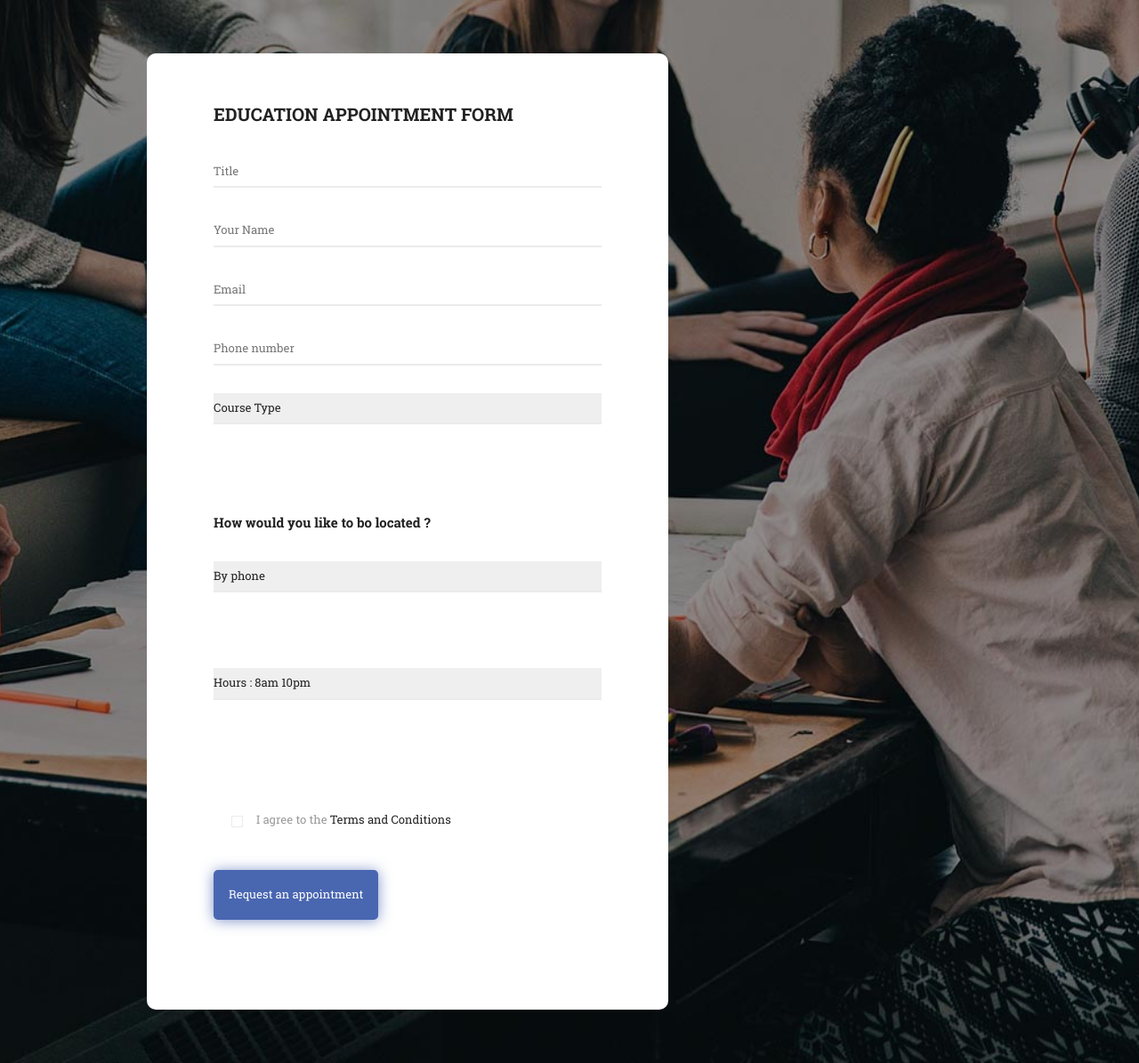
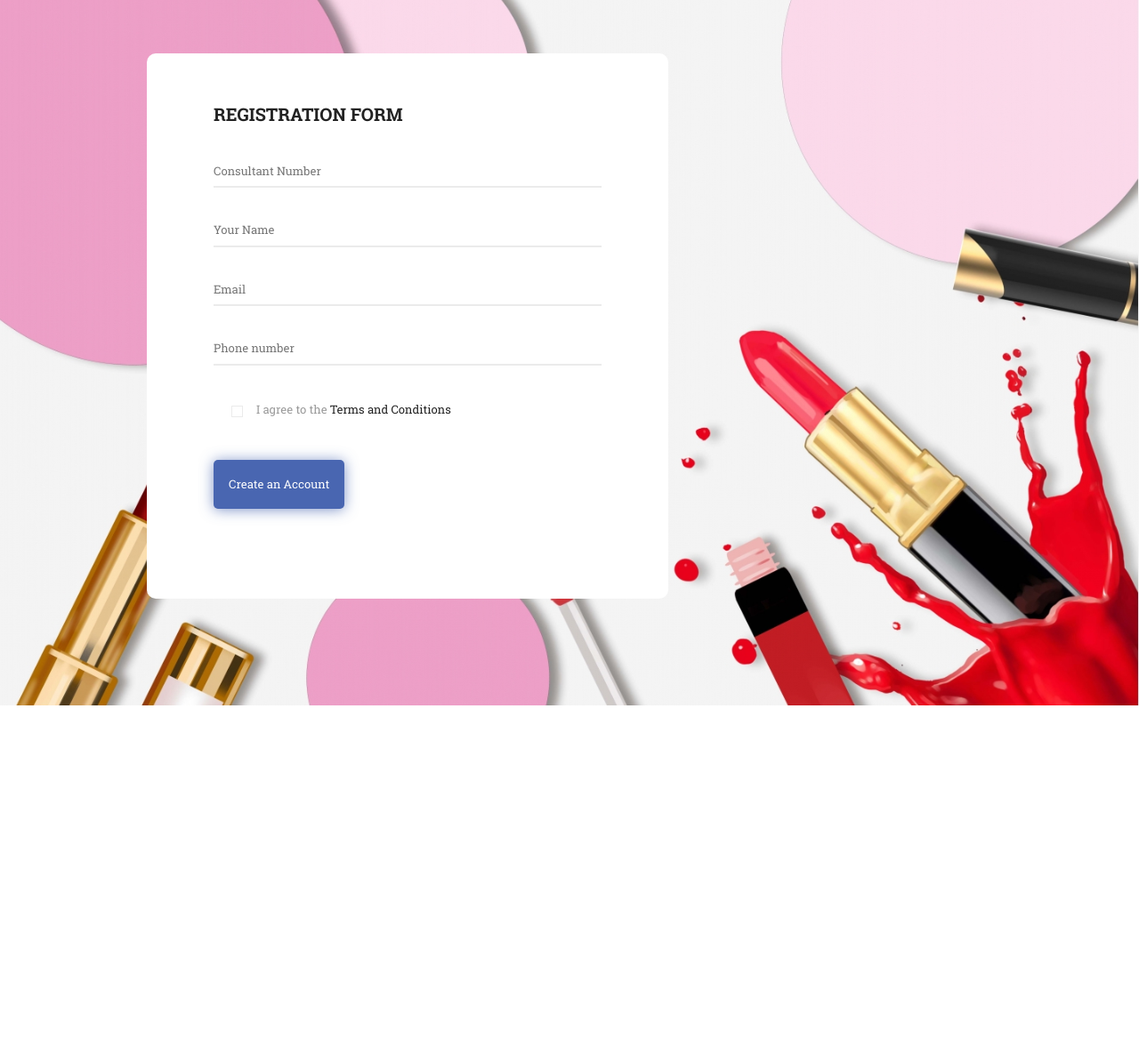
Before and after one commit to nfgrawker/maryKayProject, a Django app: page /registeraccount/ in a window 1280 px wide. Shown: the whole page at 89% size. After the commit the page ends 793 px from the top, so only its background shows below. Run offline with Django 3.2, Linux system fonts and the light colour scheme; some libraries are stand-ins or nearby versions.

Commit message:
Building out first login pages more.
HTML filled out.

```diff
--- a/login/static/login/css/style.css
+++ b/login/static/login/css/register.css
@@ -151,7 +151,7 @@ body {
   -o-border-radius: 10px;
   -ms-border-radius: 10px; }
 
-.appointment-form {
+.registration-form {
   padding: 50px 60px 70px 60px; }
 
 input, select {
@@ -314,7 +314,7 @@ li.init {
     width: calc( 100% - 30px);
     max-width: 100%; } }
 @media screen and (max-width: 480px) {
-  .appointment-form {
+  .registration-form {
     padding: 50px 30px 70px 30px; } }
 
 /*# sourceMappingURL=register.csscss.map */
--- a/login/static/login/scss/layouts/main.scss
+++ b/login/static/login/scss/layouts/main.scss
@@ -1,4 +1,4 @@
-.appointment-form {
+.registration-form {
     padding: 50px 60px 70px 60px;
 }
 input, select {
--- a/login/static/login/scss/layouts/responsive.scss
+++ b/login/static/login/scss/layouts/responsive.scss
@@ -13,7 +13,7 @@
 }
 //end 575px
 @media screen and (max-width: 480px) {
-    .appointment-form {
+    .registration-form {
         padding: 50px 30px 70px 30px;
     }
 }
--- a/login/templates/login/base.html
+++ b/login/templates/login/base.html
@@ -6,7 +6,7 @@
     <link rel="stylesheet" href="{% static 'login/css/login.css' %}">
     <link rel="stylesheet" href="{% static 'login/fonts/material-icon/css/material-design-iconic-font.min.css' %}">
     {% if "register" in request.path %}
-        <link rel="stylesheet" href="{% static 'login/css/style.css' %}">
+        <link rel="stylesheet" href="{% static 'login/css/register.css' %}">
     {% endif %}
     <meta name="viewport" content="width=device-width, initial-scale=1, shrink-to-fit=no">
     <meta charset="UTF-8">
--- a/login/templates/login/register.html
+++ b/login/templates/login/register.html
@@ -4,42 +4,20 @@
     <div class="main">
 
         <div class="container">
-            <form method="POST" class="appointment-form" id="appointment-form">
-                <h2>education appointment form</h2>
+            <form method="POST" class="registration-form" id="registration-form">
+                <h2>Registration Form</h2>
                 <div class="form-group-1">
-                    <input type="text" name="title" id="title" placeholder="Title" required />
+                    <input type="text" name="Consultant Number" id="consultantNumber" placeholder="Consultant Number" required />
                     <input type="text" name="name" id="name" placeholder="Your Name" required />
                     <input type="email" name="email" id="email" placeholder="Email" required />
                     <input type="number" name="phone_number" id="phone_number" placeholder="Phone number" required />
-                    <div class="select-list">
-                        <select name="course_type" id="course_type">
-                            <option slected value="">Course Type</option>
-                            <option value="society">Society</option>
-                            <option value="language">Language</option>
-                        </select>
-                    </div>
                 </div>
-                <div class="form-group-2">
-                    <h3>How would you like to bo located ?</h3>
-                    <div class="select-list">
-                        <select name="confirm_type" id="confirm_type">
-                            <option seleected value="">By phone</option>
-                            <option value="by_email">By email</option>
-                        </select>
-                    </div>
-                    <div class="select-list">
-                        <select name="hour_appointment" id="hour_appointment">
-                            <option seleected value="">Hours : 8am 10pm</option>
-                            <option value="9h-11h">Hours : 9am 11pm</option>
-                        </select>
-                    </div>
-                </div>
-                <div class="form-check">
+                <div class=" form-check">
                     <input type="checkbox" name="agree-term" id="agree-term" class="agree-term" />
-                    <label for="agree-term" class="label-agree-term"><span><span></span></span>I agree to the  <a href="#" class="term-service">Terms and Conditions</a></label>
+                    <label for="agree-term" class="label-agree-term"><span><span></span></span>I agree to the  <a href="/terms" class="term-service">Terms and Conditions</a></label>
                 </div>
                 <div class="form-submit">
-                    <input type="submit" name="submit" id="submit" class="submit" value="Request an appointment" />
+                    <input type="submit" name="submit" id="submit" class="submit" value="Create an Account" />
                 </div>
             </form>
         </div>
--- a/login/views.py
+++ b/login/views.py
@@ -6,11 +6,12 @@ def homeLogin(request):
     context={
     }
     print(request)
-    return render(request, "login/testLogin.html", context)
+    return render(request, "login/homeLogin.html", context)
 
 def forgotPassword(request):
     return HttpResponse("ForgotPasswordPage")
-
+def termsAndConditions(request):
+    return HttpResponse("COMING SOON!")
 def registerAccount(request):
     context={
     }
```
Also changed, not shown: login/templates/login/forgotpassword.html (added, +10 -0 lines), login/static/login/images/body-bg.jpg, login/templates/login/homeLogin.html (renamed from login/templates/login/testLogin.html), 2 other files.
